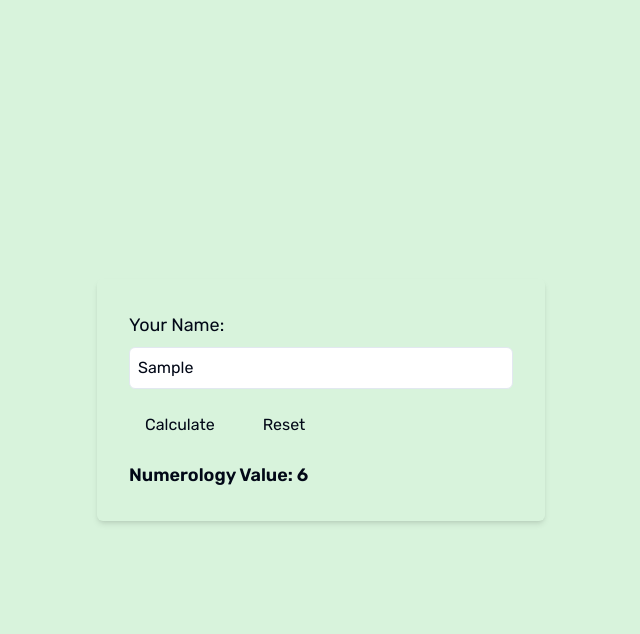
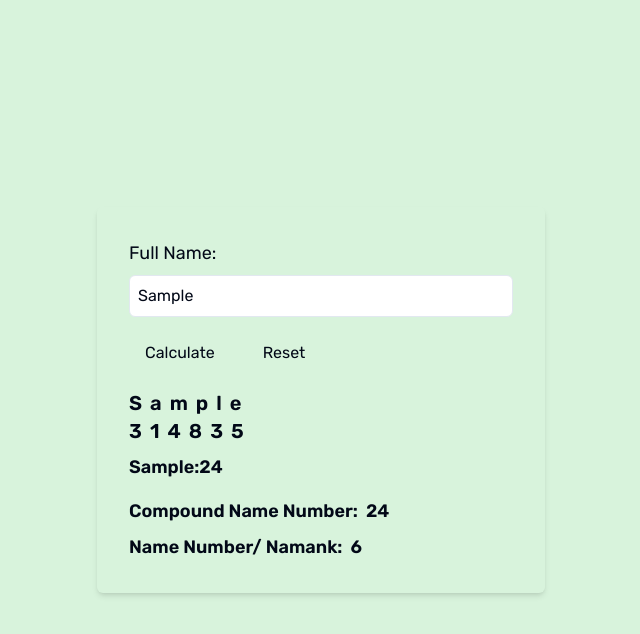
Before and after one commit to eyesonnumber/eyesonnumber, a Next.js app: page /name-calculator in a window 1280 px wide. Both pictures are taken after typing "Sample" into the empty fields and a click on the button "Calculate". Shown: the top 634 px of the page, without its empty margins (319-959 px from the left). Built offline with nearby package versions, Linux system fonts and the light colour scheme.

Commit message:
name number fix

```diff
--- a/components/common/NameCalculator.tsx
+++ b/components/common/NameCalculator.tsx
@@ -1,5 +1,33 @@
-import { chaldeanMap } from "@/lib/constant";
 import { useState } from "react";
+
+const chaldeanMap: { [key: string]: number } = {
+  a: 1,
+  b: 2,
+  c: 3,
+  d: 4,
+  e: 5,
+  f: 8,
+  g: 3,
+  h: 5,
+  i: 1,
+  j: 1,
+  k: 2,
+  l: 3,
+  m: 4,
+  n: 5,
+  o: 7,
+  p: 8,
+  q: 1,
+  r: 2,
+  s: 3,
+  t: 4,
+  u: 6,
+  v: 6,
+  w: 6,
+  x: 5,
+  y: 1,
+  z: 7,
+};
 
 const calculateChaldean = (name: string) => {
   return name
@@ -7,6 +35,14 @@ const calculateChaldean = (name: string) => {
     .split("")
     .filter((char) => char in chaldeanMap)
     .reduce((sum, char) => sum + chaldeanMap[char], 0);
+};
+
+const getChaldeanValues = (name: string) => {
+  return name
+    .toLowerCase()
+    .split("")
+    .filter((char) => char in chaldeanMap)
+    .map((char) => ({ char, value: chaldeanMap[char] }));
 };
 
 const reduceToSingleDigit = (num: number): number => {
@@ -21,46 +57,79 @@ const reduceToSingleDigit = (num: number): number => {
 };
 
 const NameCalculator = () => {
-  const [name, setName] = useState<string>("");
-  const [numerologyValue, setNumerologyValue] = useState<number | null>(null);
-  const [error, setError] = useState<string>("");
+  const [fullName, setFullName] = useState<string>("");
+  const [result, setResult] = useState<{
+    nameValues: {
+      name: string;
+      value: number;
+      charValues: { char: string; value: number }[];
+    }[];
+    sumValue: number | null;
+    singleDigitValue: number | null;
+    error: string | null;
+  }>({
+    nameValues: [],
+    sumValue: null,
+    singleDigitValue: null,
+    error: null,
+  });
+
+  const handleInputChange = (e: React.ChangeEvent<HTMLInputElement>) => {
+    setFullName(e.target.value);
+  };
 
   const handleCalculate = () => {
-    if (name.trim() === "") {
-      setError("Please enter a name.");
+    if (fullName.trim() === "") {
+      setResult((prev) => ({ ...prev, error: "Please enter your full name." }));
       return;
     }
 
-    const value = calculateChaldean(name);
-    const singleDigitValue = reduceToSingleDigit(value);
+    const nameParts = fullName.trim().split(/\s+/);
+    const nameValues = nameParts.map((name) => ({
+      name,
+      value: calculateChaldean(name),
+      charValues: getChaldeanValues(name),
+    }));
+    const sumValue = nameValues.reduce((acc, curr) => acc + curr.value, 0);
+    const singleDigitValue = reduceToSingleDigit(sumValue);
 
-    setNumerologyValue(singleDigitValue);
-    setError("");
+    setResult({
+      nameValues,
+      sumValue,
+      singleDigitValue,
+      error: null,
+    });
   };
 
   const handleReset = () => {
-    setName("");
-    setNumerologyValue(null);
-    setError("");
+    setFullName("");
+    setResult({
+      nameValues: [],
+      sumValue: null,
+      singleDigitValue: null,
+      error: null,
+    });
   };
 
   return (
     <div className="flex items-center justify-center min-h-screen bg-gray-100">
       <div className="bg-white p-8 rounded-md shadow-md max-w-md w-full">
         <div className="flex-col flex">
-          <label htmlFor="name" className="text-lg font-medium mb-2">
-            Your Name:
+          <label htmlFor="fullName" className="text-lg font-medium mb-2">
+            Full Name:
           </label>
           <input
             type="text"
-            id="name"
-            name="name"
-            value={name}
-            placeholder="Enter your name"
-            onChange={(e) => setName(e.target.value)}
+            id="fullName"
+            name="fullName"
+            value={fullName}
+            placeholder="Enter your full name"
+            onChange={handleInputChange}
             className="w-full p-2 border border-gray-300 rounded-md"
           />
-          {error && <p className="text-red-500 text-sm mt-2">{error}</p>}
+          {result.error && (
+            <p className="text-red-500 text-sm mt-2">{result.error}</p>
+          )}
           <div className="flex mt-4 space-x-4">
             <button
               onClick={handleCalculate}
@@ -75,11 +144,51 @@ const NameCalculator = () => {
               Reset
             </button>
           </div>
-          {numerologyValue !== null && (
+          {result.sumValue !== null && (
             <div className="mt-4">
-              <p className="text-lg font-semibold">
-                Numerology Value: {numerologyValue}
-              </p>
+              {result.nameValues.map((item, index) => (
+                <div key={index} className="mb-4">
+                  <div className="flex space-x-2">
+                    {item.name.split("").map((char, charIndex) => (
+                      <span key={charIndex} className="text-xl font-semibold">
+                        {char}
+                      </span>
+                    ))}
+                  </div>
+                  <div className="flex space-x-2">
+                    {item.charValues.map((charValue, charIndex) => (
+                      <span
+                        key={charIndex}
+                        className="text-xl font-semibold text-red-500"
+                      >
+                        {charValue.value}
+                      </span>
+                    ))}
+                  </div>
+                  <div className="mt-2">
+                    <span className="text-lg font-semibold">{item.name}:</span>
+                    <span className="text-lg font-semibold text-red-500">
+                      {item.value}
+                    </span>
+                  </div>
+                </div>
+              ))}
+              <div className="flex items-center space-x-2 mt-2">
+                <span className="text-lg font-semibold">
+                  Compound Name Number:
+                </span>
+                <span className="text-lg font-semibold text-red-500">
+                  {result.sumValue}
+                </span>
+              </div>
+              <div className="flex items-center space-x-2 mt-2">
+                <span className="text-lg font-semibold">
+                  Name Number/ Namank:
+                </span>
+                <span className="text-lg font-semibold text-red-500">
+                  {result.singleDigitValue}
+                </span>
+              </div>
             </div>
           )}
         </div>
```
